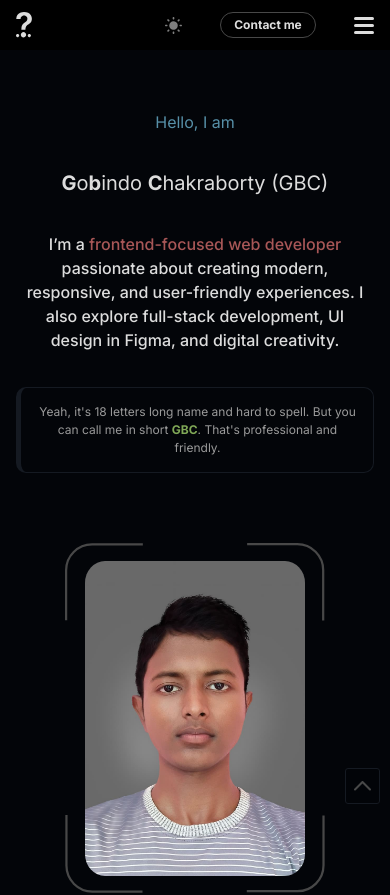
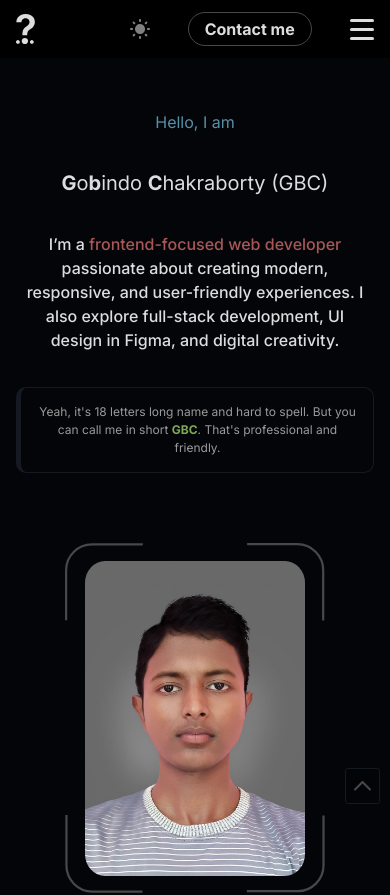
Before and after one commit to Gobindo-Chakraborty/hellogbc, a Next.js app: page / in a window 390 px wide. Shown: the top 895 px of the page. Built offline with nearby package versions, Linux system fonts and the light colour scheme.

Commit message:
22rem breakpoint testing

```diff
--- a/app/globals.css
+++ b/app/globals.css
@@ -22,7 +22,7 @@
   --font-inter: var(--font-inter);
 
   /* Breakpoints */
-  --breakpoint-xs: 25rem;
+  --breakpoint-xs: 22rem;
 
   /* WIP - Work In Progress */
   --color-wip-text: hsl(225, 25%, 81%);
```
